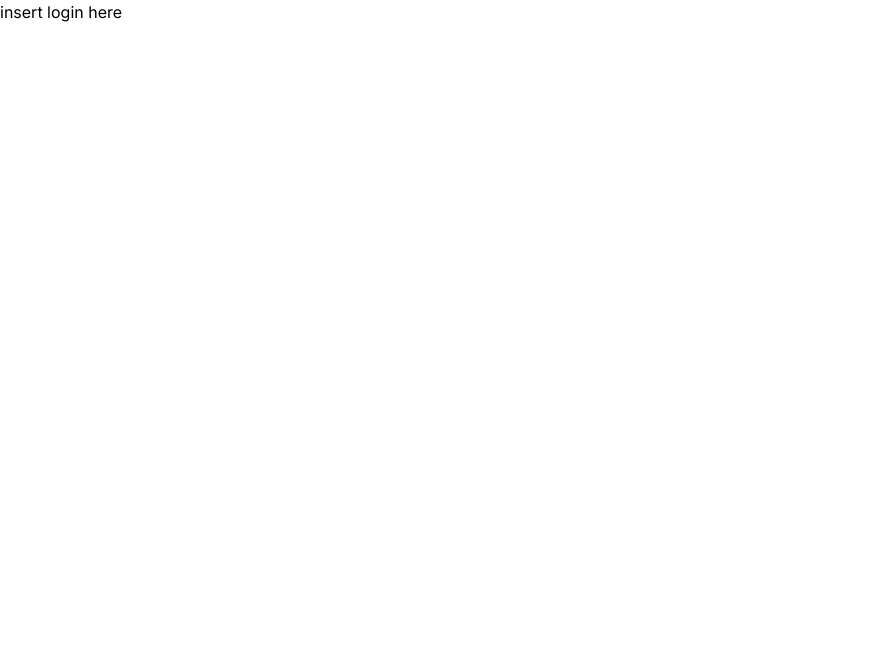
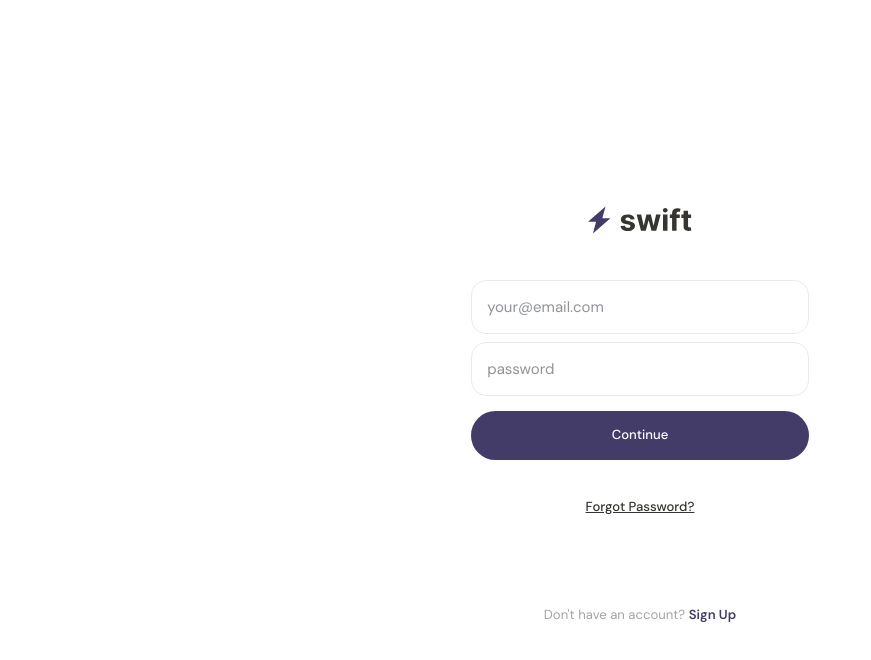
Before and after one commit to reesenuts/swift, a SvelteKit app: page / in a window 1280 px wide. Shown: the top 660 px of the page, without its empty margins (0-871 px from the left). Built offline with nearby package versions, Linux system fonts and the light colour scheme.

Commit message:
login (frontend)

```diff
--- a/package.json
+++ b/package.json
@@ -55,6 +55,7 @@
 		"cors": "^2.8.5",
 		"dotenv": "^16.5.0",
 		"express": "^5.1.0",
-		"mysql": "^2.18.1"
+		"mysql": "^2.18.1",
+		"phosphor-svelte": "^3.0.1"
 	}
 }
--- a/src/app.css
+++ b/src/app.css
@@ -1,11 +1,38 @@
 @import url('https://fonts.googleapis.com/css2?family=DM+Sans:ital,opsz,wght@0,9..40,100..1000;1,9..40,100..1000&family=Inter:ital,opsz,wght@0,14..32,100..900;1,14..32,100..900&display=swap');
 @import 'tailwindcss';
 
-html {
-  font-size: 16px;
+:root {
+  --sinister: #37352F;
+  --silk: #F3F3F3;
+  --placebo: #E7E7E7;
+  --bedrock: #9E9D9A;
+  --bleu: #2383E2;
+  --moon: #7D7C78;
+  --lynx: #F7F7F7;
+  --dash: #EBEBE8;
+  --graphite: #A5A4A1;
+
+}
+
+html,body {
   font-family: 'DM Sans', sans-serif;
+  font-size: 15px;
 }
 
 h1 {
-    font-family: 'Inter', sans-serif;
+  font-family: 'Inter', sans-serif;
 }
+
+/* scrollbar */
+::-webkit-scrollbar {
+  width: 0;
+}
+::-webkit-scrollbar-track {
+  background: none;
+}
+::-webkit-scrollbar-thumb {
+  background: none;
+}
+::-webkit-scrollbar-thumb:hover {
+  background: none;
+}
--- a/src/routes/+page.svelte
+++ b/src/routes/+page.svelte
@@ -1 +1,55 @@
-<h1>insert login here</h1>
+<script>
+    let showPassword = false;
+    let password = "";
+</script>
+
+<div class="flex flex-col items-center justify-center h-screen">
+    <!-- swift logo -->
+    <img src="assets/logo.svg" alt="logo" class="w-28 h-24 mb-4" />
+
+    <!-- login form -->
+    <form action="" class="w-90 mb-10">
+        <div class="flex flex-col gap-2 mb-4">
+            <!-- email -->
+            <input class="border-1 border-[#EBEBE8] rounded-2xl p-4 w-full text-[#222831] focus:border-[#c6c6c4] focus:text-[#222831] focus:outline-none"
+                type="email"
+                placeholder="your@email.com"
+                required />
+
+            <!-- password -->
+            <div class="relative">
+                <input class="border-1 border-[#EBEBE8] rounded-2xl p-4 w-full text-[#222831] focus:border-[#c6c6c4] focus:text-[#222831] focus:outline-none"
+                    type={showPassword ? "text" : "password"}
+                    id="password"
+                    placeholder="password"
+                    bind:value={password} />
+
+                {#if password}
+                    <button class="absolute inset-y-0 right-3 flex items-center"
+                        type="button"
+                        on:click={() => (showPassword = !showPassword)} >
+                        <!-- eye icons -->
+                        {#if showPassword}
+                            <svg xmlns="http://www.w3.org/2000/svg" width="18" height="18" fill="#7D7C78" viewBox="0 0 256 256">
+                                <path d="M247.31,124.76c-.35-.79-8.82-19.58-27.65-38.41C194.57,61.26,162.88,48,128,48S61.43,61.26,36.34,86.35C17.51,105.18,9,124,8.69,124.76a8,8,0,0,0,0,6.5c.35.79,8.82,19.57,27.65,38.4C61.43,194.74,93.12,208,128,208s66.57-13.26,91.66-38.34c18.83-18.83,27.3-37.61,27.65-38.4A8,8,0,0,0,247.31,124.76ZM128,192c-30.78,0-57.67-11.19-79.93-33.25A133.47,133.47,0,0,1,25,128,133.33,133.33,0,0,1,48.07,97.25C70.33,75.19,97.22,64,128,64s57.67,11.19,79.93,33.25A133.46,133.46,0,0,1,231.05,128C223.84,141.46,192.43,192,128,192Zm0-112a48,48,0,1,0,48,48A48.05,48.05,0,0,0,128,80Zm0,80a32,32,0,1,1,32-32A32,32,0,0,1,128,160Z"></path>
+                            </svg>
+                        {:else}
+                            <svg xmlns="http://www.w3.org/2000/svg" width="18" height="18" fill="#7D7C78" viewBox="0 0 256 256" >
+                                <path d="M228,175a8,8,0,0,1-10.92-3l-19-33.2A123.23,123.23,0,0,1,162,155.46l5.87,35.22a8,8,0,0,1-6.58,9.21A8.4,8.4,0,0,1,160,200a8,8,0,0,1-7.88-6.69l-5.77-34.58a133.06,133.06,0,0,1-36.68,0l-5.77,34.58A8,8,0,0,1,96,200a8.4,8.4,0,0,1-1.32-.11,8,8,0,0,1-6.58-9.21L94,155.46a123.23,123.23,0,0,1-36.06-16.69L39,172A8,8,0,1,1,25.06,164l20-35a153.47,153.47,0,0,1-19.3-20A8,8,0,1,1,38.22,99c16.6,20.54,45.64,45,89.78,45s73.18-24.49,89.78-45A8,8,0,1,1,230.22,109a153.47,153.47,0,0,1-19.3,20l20,35A8,8,0,0,1,228,175Z"></path>
+                            </svg>
+                        {/if}
+                    </button>
+                {/if}
+            </div>
+        </div>
+        <!-- submit button -->
+        <button class="bg-[#443C68] text-[#FFFFFF] font-medium text-center text-sm rounded-4xl p-4 w-full cursor-pointer hover:bg-[#332d4d] transition duration-200 ease-in-out"
+            type="submit">
+            Continue
+        </button>
+    </form>
+    <!-- forgot password -->
+    <p class="text-sm underline font-medium cursor-pointer text-[#37352F]">Forgot Password?</p>
+    <!-- sign up -->
+    <p class="text-sm text-[#A5A4A1] mt-24">Don't have an account? <span class="text-[#443C68] cursor-pointer font-semibold">Sign Up</span></p>
+</div>
```
Also changed, not shown: static/assets/logo.svg (added), 1 other file (tests, documents, lock files or other folders).
